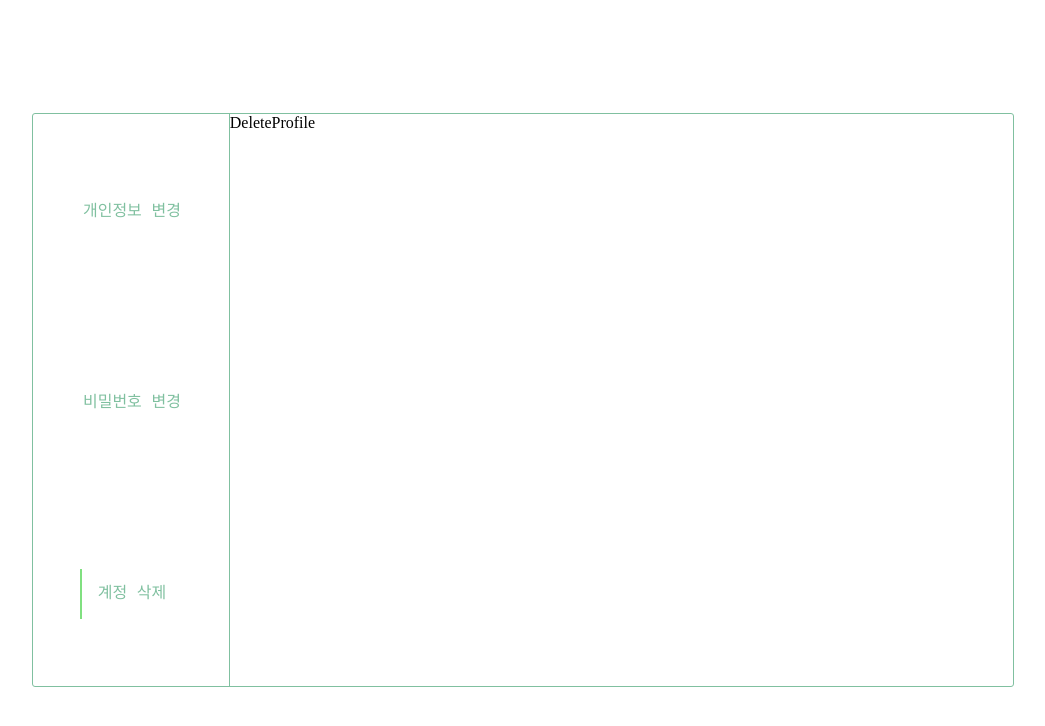
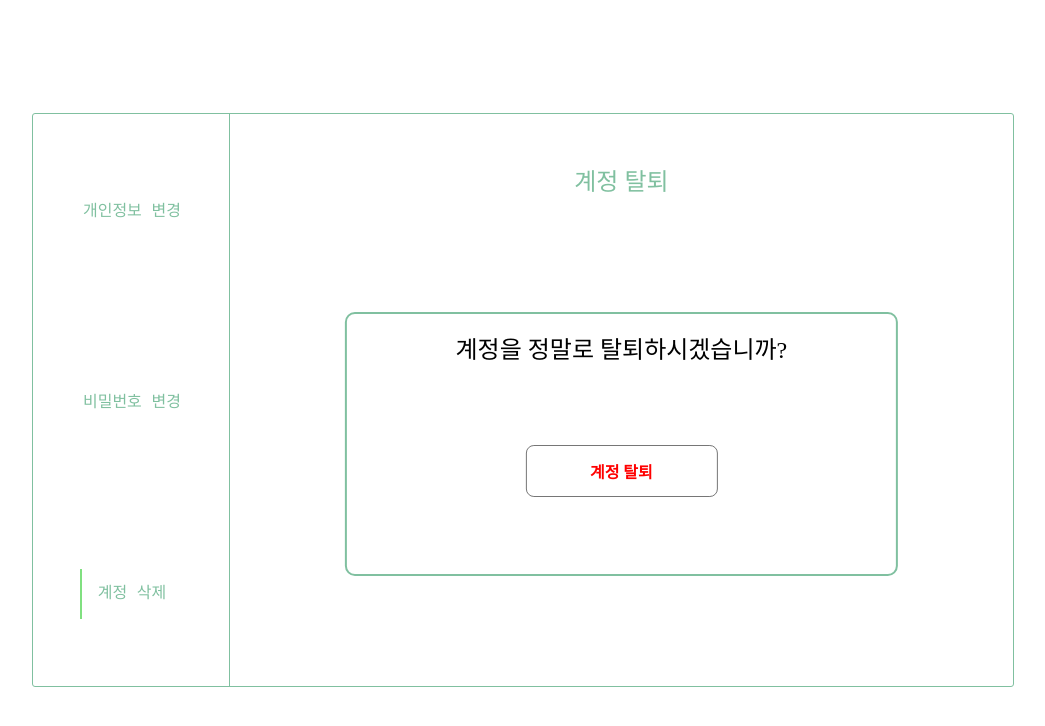
Before and after one commit to HangHang13/ZZAZO, a React (Create React App) app in the folder Frontend/: page /mypage/delete/profile in a window 1280 px wide. Shown: the top 726 px of the page, without its empty margins (117-1162 px from the left). Built offline with nearby package versions, Linux system fonts and the light colour scheme; a web font is replaced by a local one.

Commit message:
feat:MyPage 화면완성

```diff
--- a/Frontend/src/pages/mypage/DeleteProfile.js
+++ b/Frontend/src/pages/mypage/DeleteProfile.js
@@ -1,7 +1,53 @@
 import React from "react";
+import styled from "styled-components";
+import { ButtonWrapper } from "./../../components/styled/Wrapper";
+
+const Body = styled.div`
+  position: relative;
+`;
+const DeleteForm = styled.div`
+  width: 70%;
+  max-width: 35rem;
+  min-height: 16.25rem;
+  min-width: 12rem;
+
+  border-radius: 10px;
+  border: 2px solid #80c0a0;
+  position: absolute;
+  left: 50%;
+  top: 50%;
+  transform: translate(-50%, 50%);
+  display: flex;
+  flex-direction: column;
+  align-items: center;
+`;
+const DeleteTitle = styled.div`
+  color: #80c0a0;
+  font-size: 1.5rem;
+  text-align: center;
+  margin-top: 3rem;
+`;
+const Description = styled.div`
+  text-align: center;
+  margin-top: 1rem;
+  margin-bottom: 5rem;
+  font-size: 1.5rem;
+`;
 
 const DeleteProfile = () => {
-  return <div>DeleteProfile</div>;
+  return (
+    <>
+      <Body>
+        <DeleteTitle>계정 탈퇴</DeleteTitle>
+        <DeleteForm>
+          <Description>계정을 정말로 탈퇴하시겠습니까?</Description>
+          <ButtonWrapper width={"12rem"} color="red" bg="white">
+            계정 탈퇴
+          </ButtonWrapper>
+        </DeleteForm>
+      </Body>
+    </>
+  );
 };
 
 export default DeleteProfile;
--- a/Frontend/src/pages/mypage/MyPage.js
+++ b/Frontend/src/pages/mypage/MyPage.js
@@ -7,6 +7,7 @@ const EditWrapper = styled.div`
   width: 100%;
   max-width: 61.25rem;
   min-height: 35.75rem;
+  max-height: 40.75rem;
   /* 53.75rem */
   margin: 6.25rem 5rem;
   background-color: white;
--- a/Frontend/src/pages/mypage/UpdatePassword.js
+++ b/Frontend/src/pages/mypage/UpdatePassword.js
@@ -1,7 +1,62 @@
-import React from "react";
+import React, { useState } from "react";
+import styled from "styled-components";
+import { ButtonWrapper, InputWrapper } from "../../components/styled/Wrapper";
+
+const Body = styled.div`
+  display: flex;
+  flex-direction: column;
+  text-align: center;
+`;
+
+const Line = styled.div`
+  margin: 7%;
+  display: flex;
+  flex-direction: column;
+  text-align: center;
+  justify-content: center;
+  align-items: center;
+`;
+
+const LineTitle = styled.div`
+  max-width: 8.25rem;
+  border-bottom: 1px solid #80c0a0;
+  margin: auto;
+  margin-bottom: 5%;
+`;
 
 const UpdatePassword = () => {
-  return <div>updatePassword</div>;
+  const [state, setState] = useState({
+    prevPassword: "",
+    newPassword: "",
+    confirmPassword: "",
+  });
+  return (
+    <>
+      <Body>
+        <Line>
+          <LineTitle>새 비밀번호</LineTitle>
+          <InputWrapper
+            width={"60%"}
+            height={"30px"}
+            placeholder="새 비밀번호"
+          ></InputWrapper>
+        </Line>
+        <Line>
+          <LineTitle>새 비밀번호 확인</LineTitle>
+          <InputWrapper
+            width={"60%"}
+            height={"30px"}
+            placeholder="새 비밀번호 확인"
+          ></InputWrapper>
+        </Line>
+        <Line>
+          <ButtonWrapper color={"#ffffff"} bg={"#80e080"} border="#80c0a0">
+            저장
+          </ButtonWrapper>
+        </Line>
+      </Body>
+    </>
+  );
 };
 
 export default UpdatePassword;
--- a/Frontend/src/pages/mypage/UpdateProfile.js
+++ b/Frontend/src/pages/mypage/UpdateProfile.js
@@ -29,6 +29,7 @@ const ProfileUploadButton = styled.button`
   border: 0;
 `;
 const LineTitle = styled.div`
+  min-width: 6rem;
   max-width: 8.25rem;
   border-bottom: 1px solid #80c0a0;
   text-align: center;
@@ -146,7 +147,7 @@ const UpdateProfile = () => {
       return { ...prevState, ...userProfile };
     });
   }, []);
-  console.log({ profileImgState });
+
   return (
     <>
       <FirstLine>
@@ -188,19 +189,19 @@ const UpdateProfile = () => {
             <InputWrapper
               width={"80px"}
               height={"30px"}
-              defaultValue={profileState.year}
+              value={profileState.year}
             ></InputWrapper>
             년
             <InputWrapper
               width={"40px"}
               height={"30px"}
-              defaultValue={profileState.month}
+              value={profileState.month}
             ></InputWrapper>
             월
             <InputWrapper
               width={"40px"}
               height={"30px"}
-              defaultValue={profileState.day}
+              value={profileState.day}
             ></InputWrapper>
             일
           </BirthLine>
```
